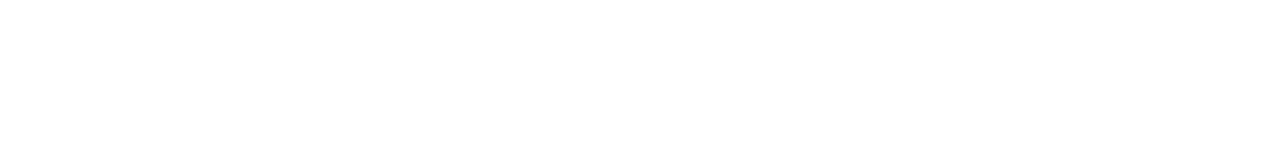
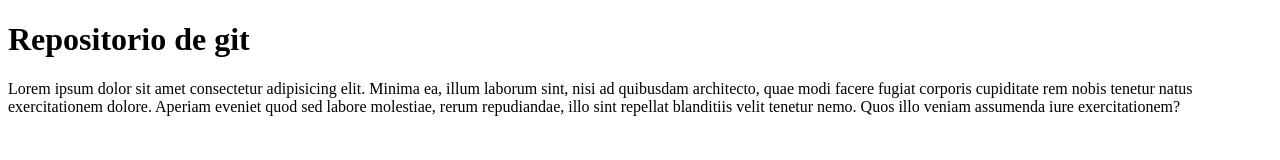
Before and after one commit to yulianaboglione/Clase30Septiembre, a plain HTML site: page index.html in a window 1280 px wide. Drawn offline with Linux system fonts and the light colour scheme.

Commit message:
Agrego titulo y parrafo

```diff
--- a/index.html
+++ b/index.html
@@ -7,6 +7,8 @@
   <title>Document</title>
 </head>
 <body>
+  <h1>Repositorio de git</h1>
+  <p>Lorem ipsum dolor sit amet consectetur adipisicing elit. Minima ea, illum laborum sint, nisi ad quibusdam architecto, quae modi facere fugiat corporis cupiditate rem nobis tenetur natus exercitationem dolore. Aperiam eveniet quod sed labore molestiae, rerum repudiandae, illo sint repellat blanditiis velit tenetur nemo. Quos illo veniam assumenda iure exercitationem?</p>
 
 </body>
 </html>
```
Also changed, not shown: 1 other file.
